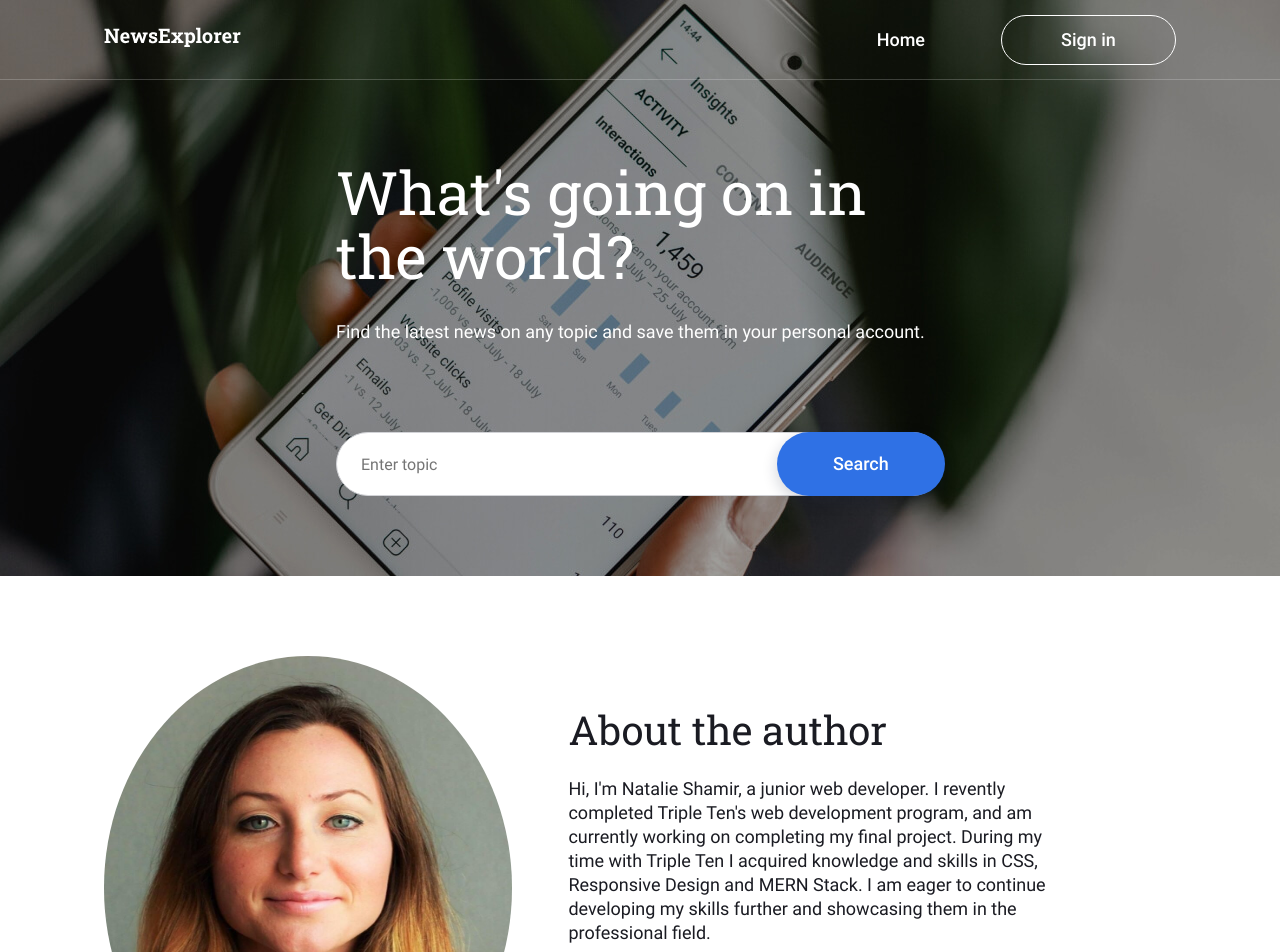
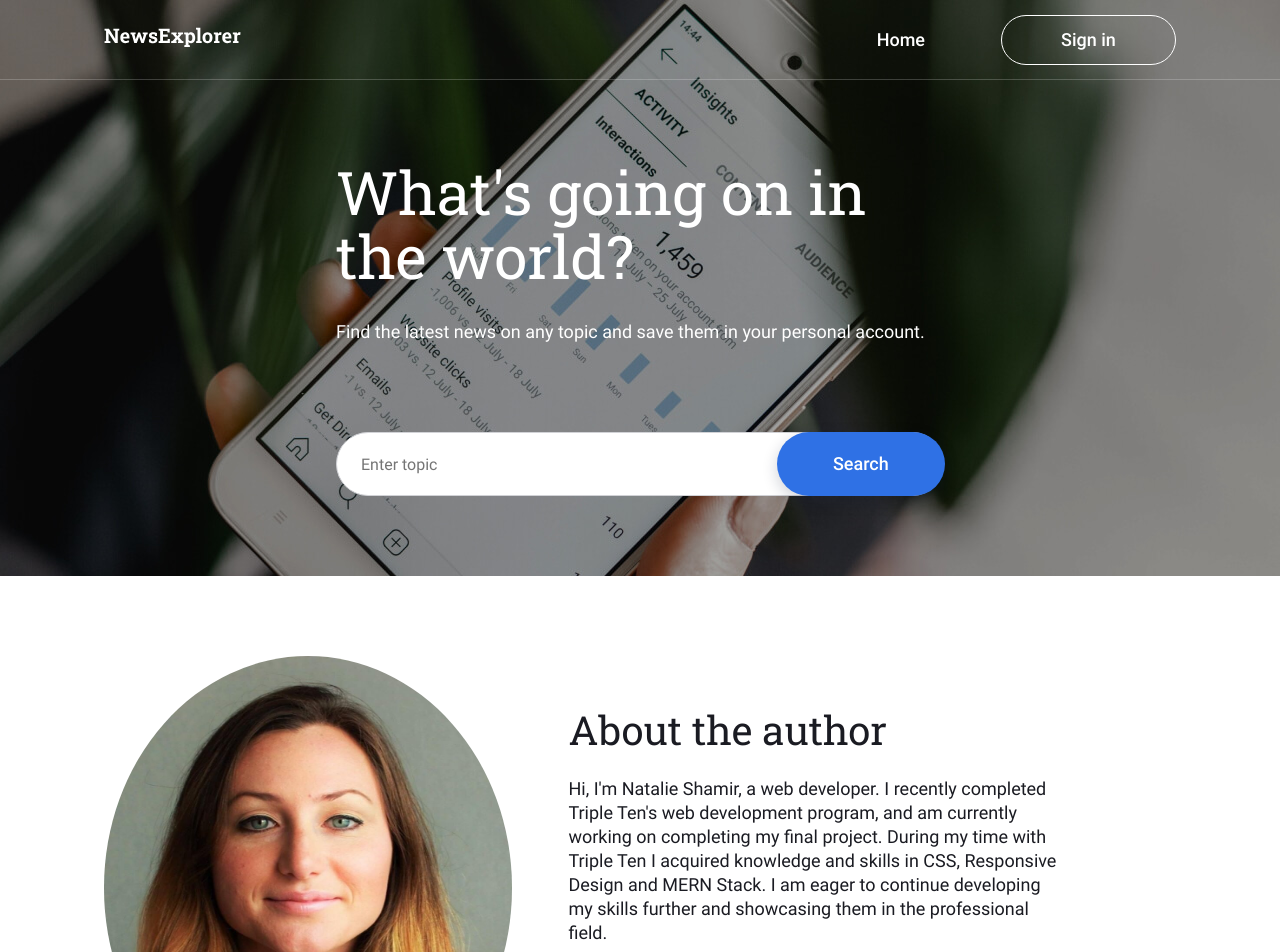
Before and after one commit to NatalieShamir/news-explorer-frontend, a React (Create React App) app: page / in a window 1280 px wide. Shown: the top 952 px of the page. Built offline with nearby package versions, Linux system fonts and the light colour scheme.

Commit message:
fix typo in about__text

```diff
--- a/src/components/About/About.js
+++ b/src/components/About/About.js
@@ -7,7 +7,7 @@ function About() {
         <section className="about">
             <div className="about__container">
                 <h3 className="about__heading">About the author</h3>
-                <p className="about__text">Hi, I'm Natalie Shamir, a junior web developer. I revently completed Triple Ten's web development program, and am currently working on completing my final project. During my time with Triple Ten I acquired knowledge and skills in CSS, Responsive Design and MERN Stack. I am eager to continue developing my skills further and showcasing them in the professional field.  </p>
+                <p className="about__text">Hi, I'm Natalie Shamir, a web developer. I recently completed Triple Ten's web development program, and am currently working on completing my final project. During my time with Triple Ten I acquired knowledge and skills in CSS, Responsive Design and MERN Stack. I am eager to continue developing my skills further and showcasing them in the professional field.  </p>
             </div>
             <img className="about__image" src={aboutImage} alt="The project's author"></img>
         </section>
```
